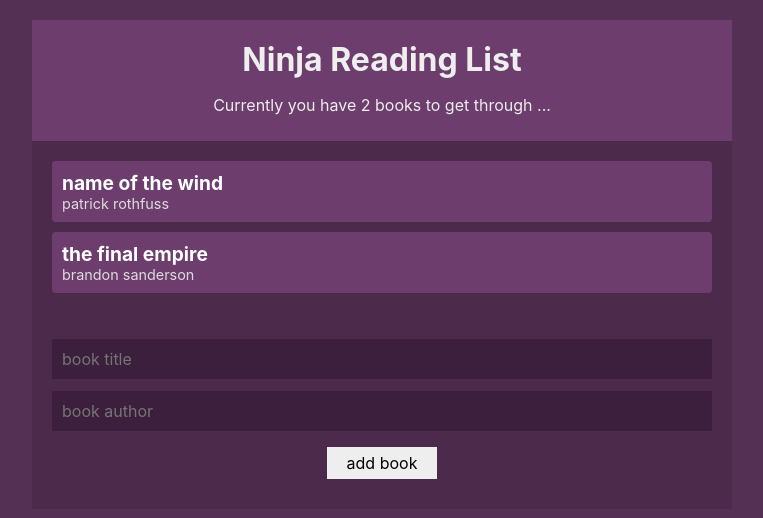
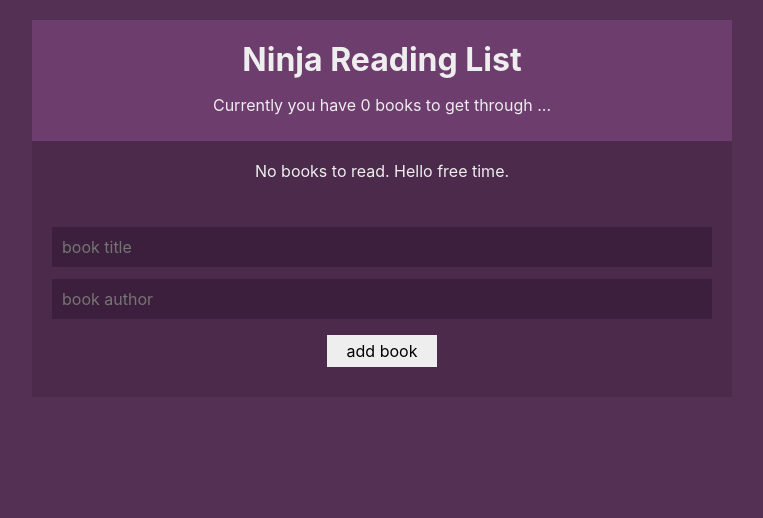
Before and after one commit to songwright/netninja-react-context-hooks-tutorial, a React (Create React App) app: page / in a window 1280 px wide. Shown: the top 518 px of the page, without its empty margins (258-1021 px from the left). Built offline with nearby package versions, Linux system fonts and the light colour scheme.

Commit message:
Replaced useState with useReducer in BookContext.js

```diff
--- a/src/contexts/BookContext.js
+++ b/src/contexts/BookContext.js
@@ -1,20 +1,12 @@
-import React, { createContext, useState } from 'react';
+import React, { createContext, useReducer } from 'react';
+import { bookReducer } from '../reducers/bookReducer';
 
 export const BookContext = createContext();
 
 const BookContextProvider = props => {
-  const [books, setBooks] = useState([
-    {title: 'name of the wind', author: 'patrick rothfuss', id: 1},
-    {title: 'the final empire', author: 'brandon sanderson', id: 2}
-  ]);
-  const addBook = (title, author) => {
-    setBooks([...books, {title, author, id: Math.random()}])
-  }
-  const removeBook = id => {
-    setBooks(books.filter(book => book.id !== id));
-  };
+  const [books, dispatch] = useReducer(bookReducer, []);
   return (
-    <BookContext.Provider value={{books, addBook, removeBook}}>
+    <BookContext.Provider value={{books, dispatch}}>
       { props.children }
     </BookContext.Provider>
   )
```
